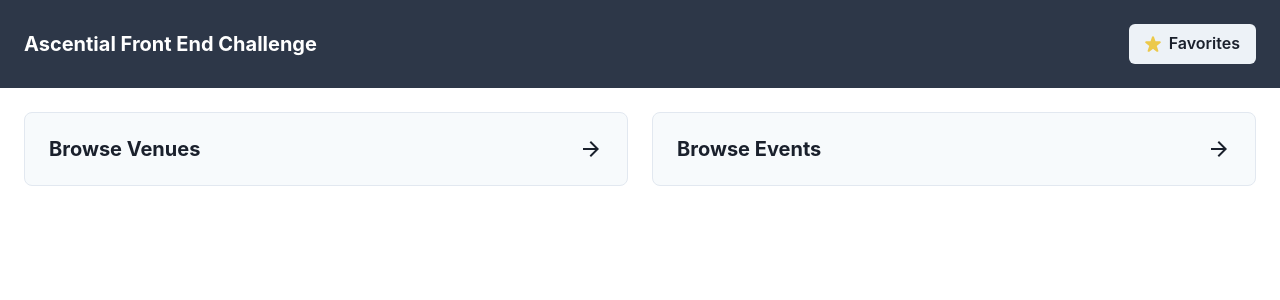
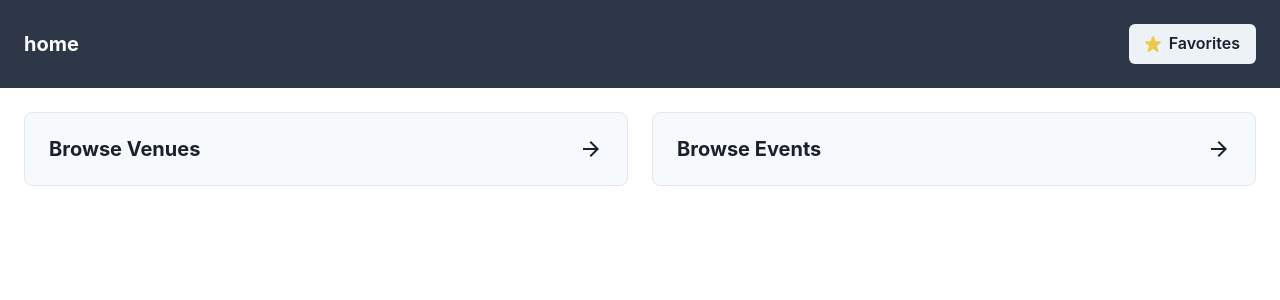
Before and after one commit to DarrenAPowell/events, a React (Vite) app: page / in a window 1280 px wide. Shown: the top 300 px of the page. Built offline with nearby package versions, Linux system fonts and the light colour scheme.

Commit message:
new push

```diff
--- a/index.html
+++ b/index.html
@@ -4,7 +4,7 @@
     <meta charset="UTF-8" />
     <link rel="icon" type="image/svg+xml" href="/ascential-logo.svg" />
     <meta name="viewport" content="width=device-width, initial-scale=1.0" />
-    <title>Ascential Frontend Challenge</title>
+    <title>home</title>
   </head>
   <body>
     <div id="root"></div>
--- a/package.json
+++ b/package.json
@@ -1,5 +1,5 @@
 {
-  "name": "ascential-frontend-challenge",
+  "name": "frontend",
   "private": true,
   "version": "0.0.1",
   "type": "module",
--- a/src/App.tsx
+++ b/src/App.tsx
@@ -24,7 +24,7 @@ const App: React.FC = () => {
   return (
     <Router>
       <Flex as="nav" bg="gray.700" color="white" padding="24px" alignItems="center" justifyContent="space-between" position="sticky" top="0" zIndex="1000">
-        <Heading size="md">Ascential Front End Challenge</Heading>
+        <Heading size="md">home</Heading>
         <Button onClick={toggleDrawer} leftIcon={<StarIcon color="yellow.400" />}>
            Favorites
         </Button>
```
Also changed, not shown: 2 other files (tests, documents, lock files or other folders).
